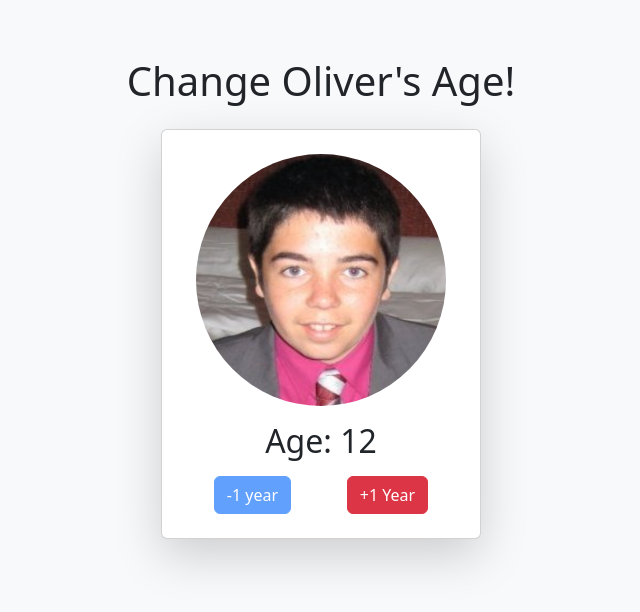
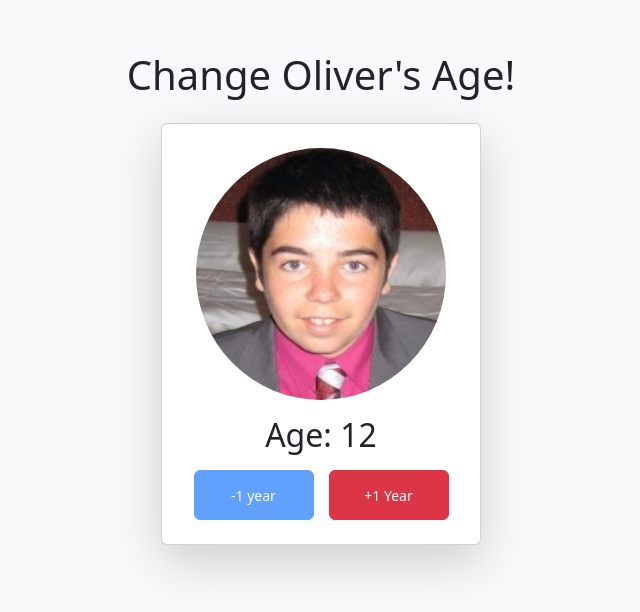
Before and after one commit to PepperSwan/birthday-app, a React (Create React App) app: page / in a window 1280 px wide. Shown: the part 102-714 px from the top of the page, without its empty margins (319-959 px from the left). Built offline with nearby package versions, Linux system fonts and the light colour scheme.

Commit message:
changed button size

```diff
--- a/src/App.js
+++ b/src/App.js
@@ -92,12 +92,28 @@ const AgeCounterApp = () => {
         </div>
         <h2 className="mb-3">Age: {age}</h2>
         <div className="d-flex justify-content-around">
-          <button onClick={() => changeAge(-1)} className="btn btn-primary" disabled={age <= 12}>-1 year</button>
+          <button
+            onClick={() => changeAge(-1)}
+            className="btn btn-primary"
+            disabled={age <= 12}
+            style={{ width: '120px', height: '50px', fontSize: '14px'}} // Fixed width and height
+          >
+            -1 year
+          </button>
           <motion.button
             onClick={() => changeAge(1)}
             className="btn btn-danger"
             disabled={age >= 29}
-            style={{ position: 'relative' }} // Ensure the button can move freely
+            style={{
+              position: 'relative',
+              width: '120px',
+              height: '50px',
+              display: 'flex',
+              alignItems: 'center',
+              justifyContent: 'center',
+              fontSize: '14px',
+              whiteSpace: 'wrap',
+            }}
             animate={getButtonAnimation()} // Apply random movement when age = 28
           >
             {getButtonLabel()}
```
